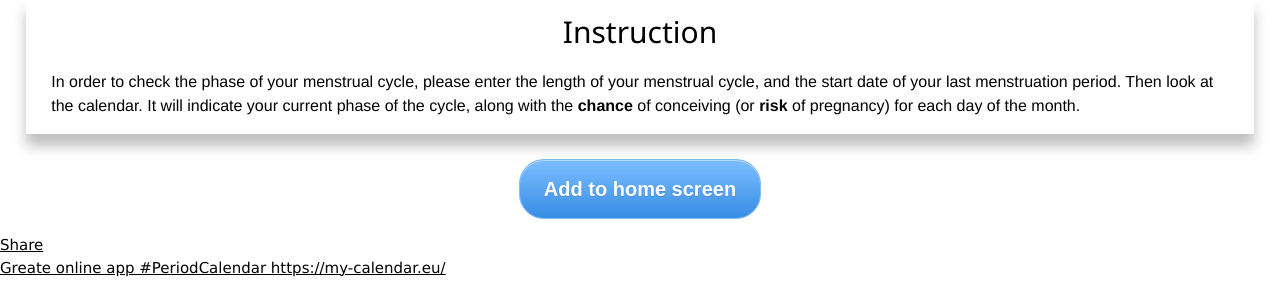
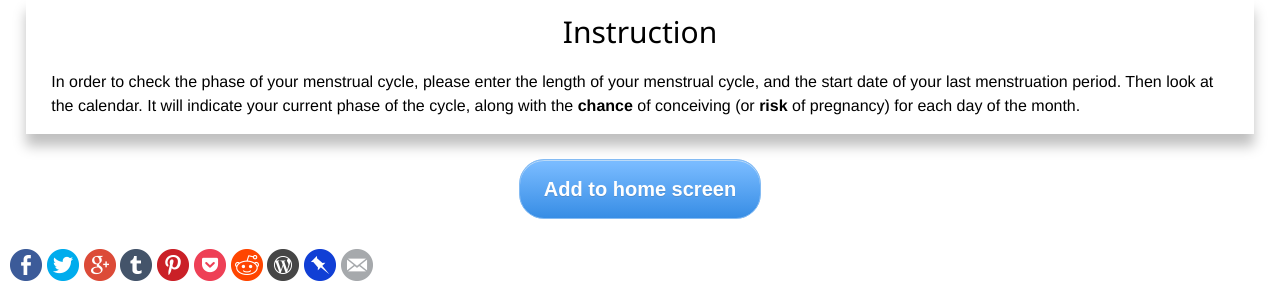
Before and after one commit to zabski/my-calendar, a PHP site: page / in a window 1280 px wide. Shown: the part 1071-1352 px from the top of the page. Run offline with PHP 8.4, Linux system fonts and the light colour scheme; some libraries are stand-ins or nearby versions.

Commit message:
share buttons free, no js

```diff
--- a/calendar2.css
+++ b/calendar2.css
@@ -508,11 +508,25 @@ h2 {
 }
 
 .fb-share-button {
-    display: block;
+    display: inline;
     /*position: static;    */
     margin-left: auto;
     margin-right: auto;
     /*bottom: 50px;*/
+    padding: 10px;
+    margin: 10px;
+    font-size:20px;
+}
+
+.tw-share-button {
+    display: inline;
+    /*position: static;    */
+    margin-left: auto;
+    margin-right: auto;
+    /*bottom: 50px;*/
+    padding: 10px;
+    margin: 10px;
+    font-size:20px;
 }
 
 .western {
@@ -536,3 +550,28 @@ h2 {
     border-radius:25px;
     background-color:#fff;
 }
+
+ul.share-buttons{
+  list-style: none;
+  padding: 0;
+
+  position: absolute;
+  display: block;
+  margin-left: 10px;
+  margin-right: 10px;
+}
+
+ul.share-buttons li{
+  display: inline;
+}
+
+ul.share-buttons .sr-only{
+  position: absolute;
+  clip: rect(1px 1px 1px 1px);
+  clip: rect(1px, 1px, 1px, 1px);
+  padding: 0;
+  border: 0;
+  height: 1px;
+  width: 1px;
+  overflow: hidden;
+}
--- a/index.html
+++ b/index.html
@@ -220,11 +220,24 @@
 <!--div id="p_1774275"></div><script src="//native.propellerads.com/1?z=1774275&eid=p_1774275"></script-->
 
 <!-- facebook share button-->
-<p>
-<div class="fb-share-button" data-href="https://my-calendar.eu/?utm_source=share_btm&amp;utm_medium=facebook" data-layout="button_count" data-size="large"><a target="_blank" href="https://www.facebook.com/sharer/sharer.php?u=https%3A%2F%2Fmy-calendar.eu%2F%3Futm_source%3Dshare_btm%26utm_medium%3Dfacebook&amp;src=sdkpreparse" class="fb-xfbml-parse-ignore">Share</a></div>
+<!--p>
+<div class="fb-share-button" data-href="https://my-calendar.eu/?utm_source=share_btm&amp;utm_medium=facebook" data-layout="button_count" data-size="large"><a target="_blank" href="https://www.facebook.com/sharer/sharer.php?u=https%3A%2F%2Fmy-calendar.eu%2F%3Futm_source%3Dshare_btn%26utm_medium%3Dfacebook&amp;src=sdkpreparse" class="fb-xfbml-parse-ignore">Share</a></div>
 
-<a href="https://twitter.com/intent/tweet?button_hashtag=PeriodCalendar&ref_src=twsrc%5Etfw" class="twitter-hashtag-button" data-show-count="false">
-Greate online app #PeriodCalendar https://my-calendar.eu/</a><script async src="https://platform.twitter.com/widgets.js" charset="utf-8"></script>
+<a class="tw-share-button" href="https://twitter.com/intent/tweet?button_hashtag=PeriodCalendar&ref_src=twsrc%5Etfw" class="twitter-hashtag-button" data-show-count="false">
+Greate online app #PeriodCalendar https://my-calendar.eu/</a><script async src="https://platform.twitter.com/widgets.js" charset="utf-8"></script-->
+
+<ul class="share-buttons">
+  <li><a href="https://www.facebook.com/sharer/sharer.php?u=https%3A%2F%2Fmy-calendar.eu%2F&quote=Calendar%20of%20Menstruation%20and%20Fertility" title="Share on Facebook" target="_blank"><img alt="Share on Facebook" src="images/flat_web_icon_set/color/Facebook.png" /></a></li>
+  <li><a href="https://twitter.com/intent/tweet?source=https%3A%2F%2Fmy-calendar.eu%2F&text=Calendar%20of%20Menstruation%20and%20Fertility:%20https%3A%2F%2Fmy-calendar.eu%2F" target="_blank" title="Tweet"><img alt="Tweet" src="images/flat_web_icon_set/color/Twitter.png" /></a></li>
+  <li><a href="https://plus.google.com/share?url=https%3A%2F%2Fmy-calendar.eu%2F" target="_blank" title="Share on Google+"><img alt="Share on Google+" src="images/flat_web_icon_set/color/Google+.png" /></a></li>
+  <li><a href="http://www.tumblr.com/share?v=3&u=https%3A%2F%2Fmy-calendar.eu%2F&quote=Calendar%20of%20Menstruation%20and%20Fertility&s=" target="_blank" title="Post to Tumblr"><img alt="Post to Tumblr" src="images/flat_web_icon_set/color/Tumblr.png" /></a></li>
+  <li><a href="http://pinterest.com/pin/create/button/?url=https%3A%2F%2Fmy-calendar.eu%2F&description=Check%20out%20this%20great%20online%20app!" target="_blank" title="Pin it"><img alt="Pin it" src="images/flat_web_icon_set/color/Pinterest.png" /></a></li>
+  <li><a href="https://getpocket.com/save?url=https%3A%2F%2Fmy-calendar.eu%2F&title=Calendar%20of%20Menstruation%20and%20Fertility" target="_blank" title="Add to Pocket"><img alt="Add to Pocket" src="images/flat_web_icon_set/color/Pocket.png" /></a></li>
+  <li><a href="http://www.reddit.com/submit?url=https%3A%2F%2Fmy-calendar.eu%2F&title=Calendar%20of%20Menstruation%20and%20Fertility" target="_blank" title="Submit to Reddit"><img alt="Submit to Reddit" src="images/flat_web_icon_set/color/Reddit.png" /></a></li>
+  <li><a href="http://wordpress.com/press-this.php?u=https%3A%2F%2Fmy-calendar.eu%2F&quote=Calendar%20of%20Menstruation%20and%20Fertility&s=Check%20out%20this%20great%20online%20app!" target="_blank" title="Publish on WordPress"><img alt="Publish on WordPress" src="images/flat_web_icon_set/color/Wordpress.png" /></a></li>
+  <li><a href="https://pinboard.in/popup_login/?url=https%3A%2F%2Fmy-calendar.eu%2F&title=Calendar%20of%20Menstruation%20and%20Fertility&description=Check%20out%20this%20great%20online%20app!" target="_blank" title="Save to Pinboard"><img alt="Save to Pinboard" src="images/flat_web_icon_set/color/Pinboard.png" /></a></li>
+  <li><a href="mailto:?subject=Calendar%20of%20Menstruation%20and%20Fertility&body=Check%20out%20this%20great%20online%20app!:%20https%3A%2F%2Fmy-calendar.eu%2F" target="_blank" title="Send email"><img alt="Send email" src="images/flat_web_icon_set/color/Email.png" /></a></li>
+</ul>
 
 <!--div class="sharethis-inline-share-buttons"></div-->
 
```
Also changed, not shown: images/flat_web_icon_set/color/Email.png (added), images/flat_web_icon_set/color/Facebook.png (added), images/flat_web_icon_set/color/Google+.png (added), images/flat_web_icon_set/color/LinkedIn.png (added), images/flat_web_icon_set/color/Pinboard.png (added), images/flat_web_icon_set/color/Pinterest.png (added), images/flat_web_icon_set/color/Pocket.png (added), images/flat_web_icon_set/color/Reddit.png (added), images/flat_web_icon_set/color/Tumblr.png (added), images/flat_web_icon_set/color/Twitter.png (added), images/flat_web_icon_set/color/Wordpress.png (added).
